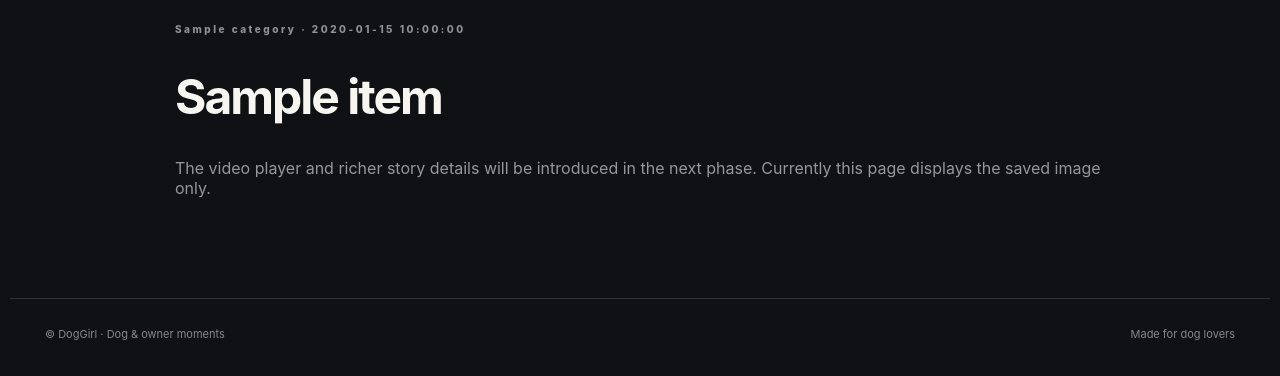
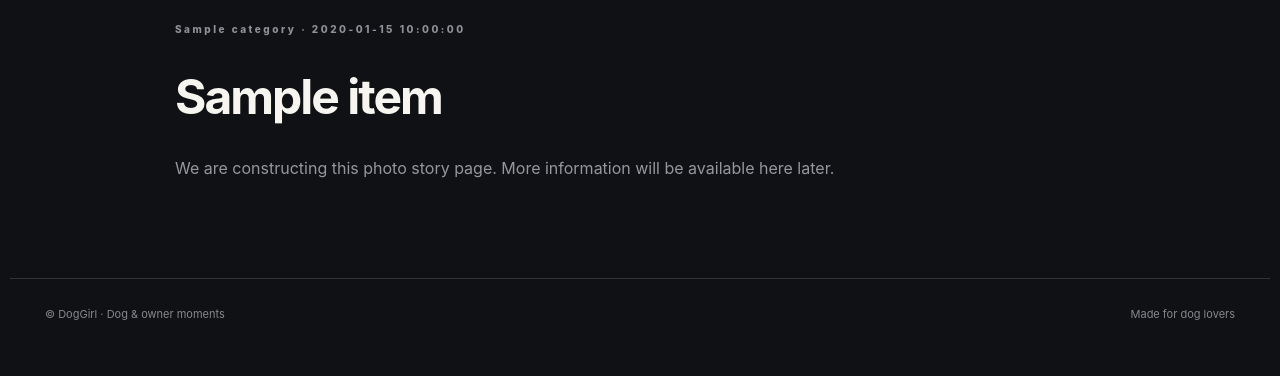
Before and after one commit to snowj9675/dooggg-girl, a Flask app: template templates/watch.html in a window 1280 px wide. Shown: the part 721-1097 px from the top of the page. After the commit the page ends 1041 px from the top, so only its background shows below. Run offline with Flask 3, Linux system fonts and the light colour scheme; the template is opened without the code that fills it: most values are stand-ins (such as "Sample title", 1, 10 or a date in 2020); some libraries are stand-ins or nearby versions.

```diff
--- a/templates/watch.html
+++ b/templates/watch.html
@@ -2,5 +2,5 @@
 {% block title %}{{ item.title }} | {{ site_name }}{% endblock %}
 {% block description %}{{ item.title }} — explore dog and owner moments on {{ site_name }}.{% endblock %}
 {% block content %}
-<div class="watch"><a class="back" href="{{ url_for('index') }}">← Back to explore</a><div class="watch-poster"><img src="{{ url_for('image', item_id=item.id) }}" alt="{{ item.title }}"></div><div class="eyebrow muted">{{ item.category }} · {{ item.date }}</div><h1>{{ item.title }}</h1><p>The video player and richer story details will be introduced in the next phase. Currently this page displays the saved image only.</p></div>
+<div class="watch"><a class="back" href="{{ url_for('index') }}">← Back to explore</a><div class="watch-poster"><img src="{{ url_for('image', item_id=item.id) }}" alt="{{ item.title }}"></div><div class="eyebrow muted">{{ item.category }} · {{ item.date }}</div><h1>{{ item.title }}</h1><p>We are constructing this photo story page. More information will be available here later.</p></div>
 {% endblock %}
```
